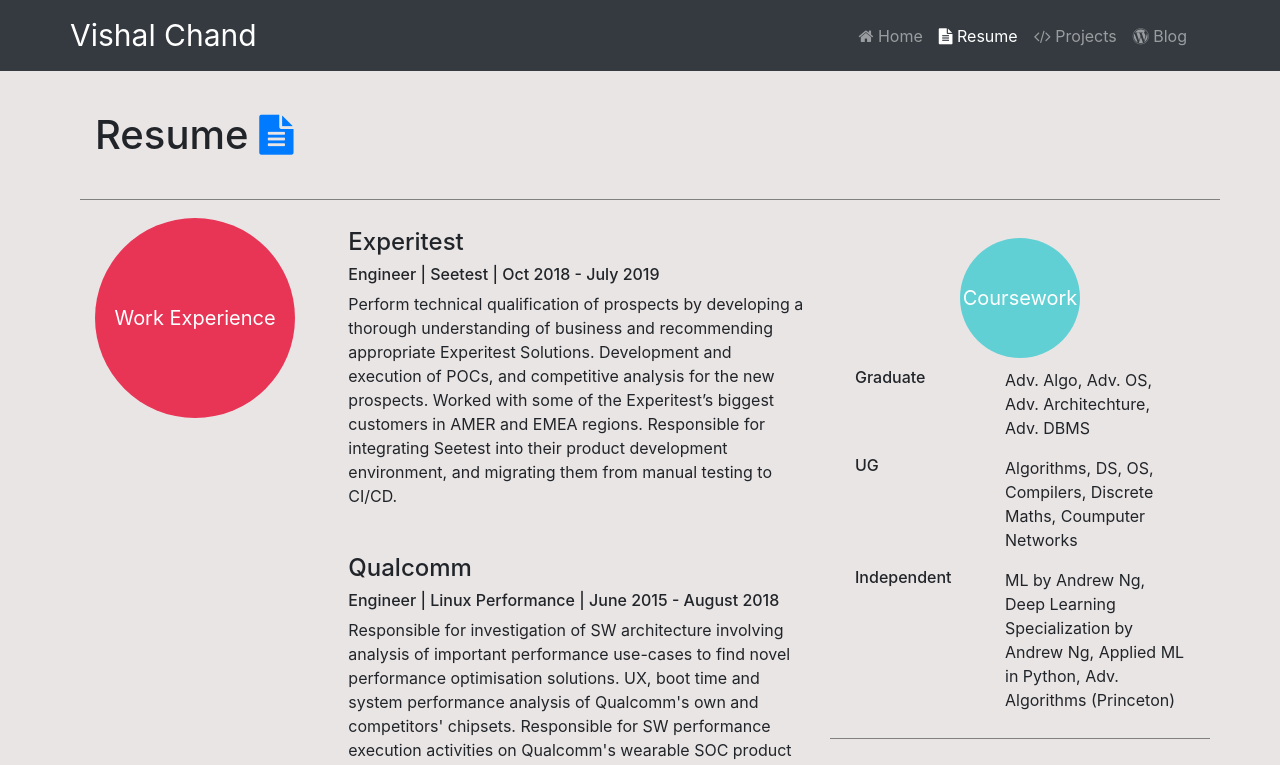
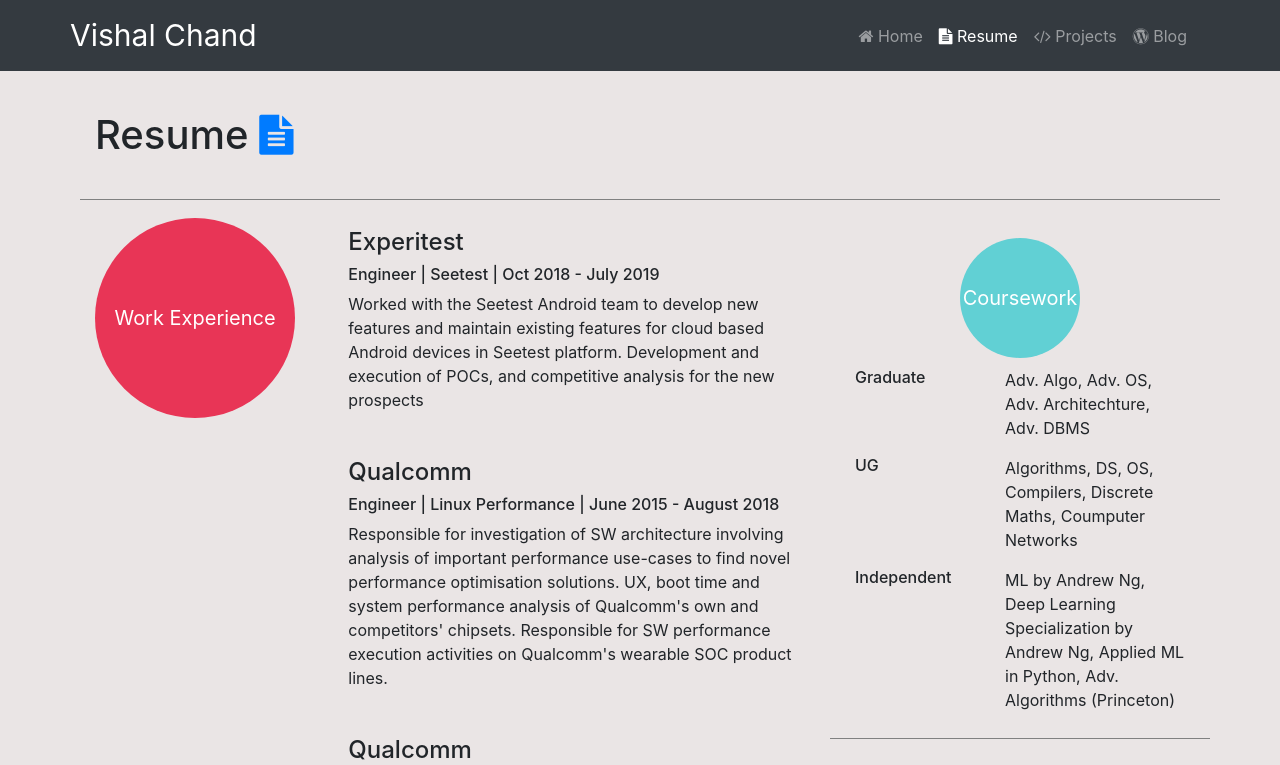
Before and after one commit to vish-chan/vish-chan.github.io, a React (Create React App) app: page /cv in a window 1280 px wide. Shown: the top 765 px of the page. Built offline with nearby package versions, Linux system fonts and the light colour scheme.

Commit message:
Update info and exp

```diff
--- a/src/data/constants.js
+++ b/src/data/constants.js
@@ -1,4 +1,4 @@
-export const INFO = "I am a Software Developer, currently working with Experitest, an Israel based company working on cloud based testing. \
+export const INFO = "I am a Software Developer, currently working with Experitest, an Israeli company working on cloud based device lab. \
 I completed my dual degree (B. Tech + M. Tech) in Computer Science and Engineering from IIT Roorkee in 2015, \
 where I developed and explored my interests in Algorithms, Data Structure, Game Developement, Distributed Computing, and System Software. \
 I love travelling, photography, listening to music, problem solving, working out and watching animals sing."
--- a/src/data/experience.js
+++ b/src/data/experience.js
@@ -4,12 +4,10 @@
         company: "Experitest",
         designation: "Engineer | Seetest",
         duration: "Oct 2018 - July 2019",
-        desc: "Perform technical qualification of prospects by developing a thorough\
-        understanding of business and recommending appropriate Experitest Solutions. \
-        Development and execution of POCs, and competitive analysis for the new prospects. \
-        Worked with some of the Experitest’s biggest customers in AMER and EMEA \
-        regions. Responsible for integrating Seetest into their product development\
-        environment, and migrating them from manual testing to CI/CD.",
+        desc: "Worked with the Seetest Android team to develop new features and maintain \
+        existing features for cloud based Android devices in Seetest platform. \
+        Development and execution of POCs, and competitive analysis for the new \
+        prospects",
     },
 
     {
```
